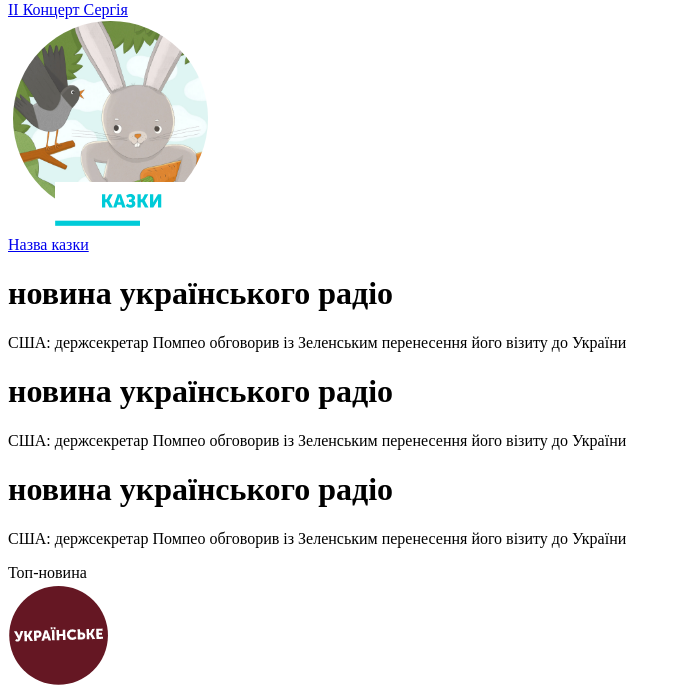
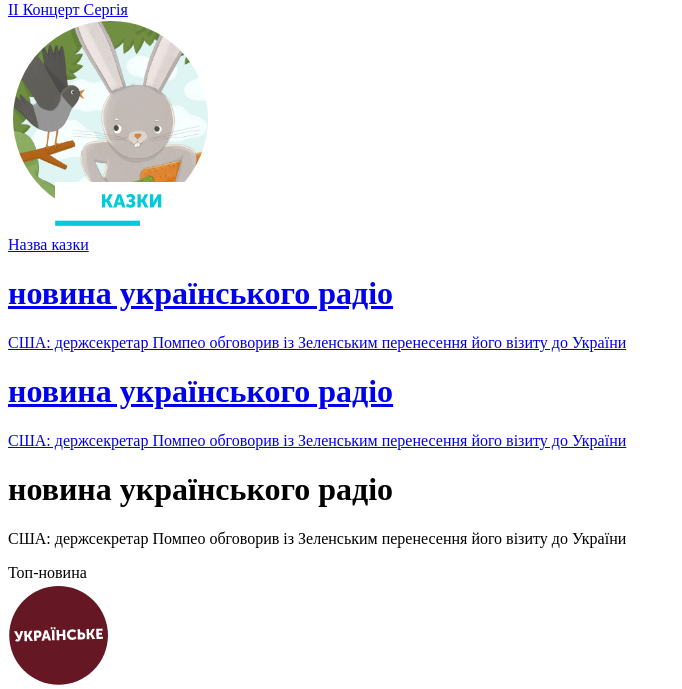
Before and after one commit to VityokKlymets/nrcu, a Node project: template src/pages/index.hbs in a window 1280 px wide. Shown: the part 1396-2085 px from the top of the page, without its empty margins (0-682 px from the left). Run offline with Node 20 templates, Linux system fonts and the light colour scheme; the template is opened without the code that fills it, so the values that code supplies are empty.

Commit message:
style changes

```diff
--- a/src/index.sass
+++ b/src/index.sass
@@ -13,7 +13,6 @@ p
     padding: 0
     padding-bottom: 1em
     line-height: 1.3em
-    color: #000
 ul
     list-style: none
     margin: 0
--- a/src/partials/blocks/slider/slider.hbs
+++ b/src/partials/blocks/slider/slider.hbs
@@ -5,10 +5,10 @@
             <div class="slide-image">
             </div>
             <div class="container">
-                <div class="slide-content">
+                <a href="http://spaces.ru" class="slide-content">
                     <h1 class="slide-title">новина українського радіо</h1>
                     <p class="slide-text"> США: держсекретар Помпео обговорив із Зеленським перенесення його візиту до України </p>
-                </div>
+                </a>
             </div>
         </div>
 
@@ -16,10 +16,10 @@
             <div class="slide-image">
             </div>
             <div class="container">
-                <div class="slide-content">
+                <a href="http://spaces.ru" class="slide-content">
                     <h1 class="slide-title">новина українського радіо</h1>
                     <p class="slide-text"> США: держсекретар Помпео обговорив із Зеленським перенесення його візиту до України </p>
-                </div>
+                </a>
             </div>
         </div>
 
```
Also changed, not shown: src/partials/blocks/slider/style.sass (+3 -4 lines).
